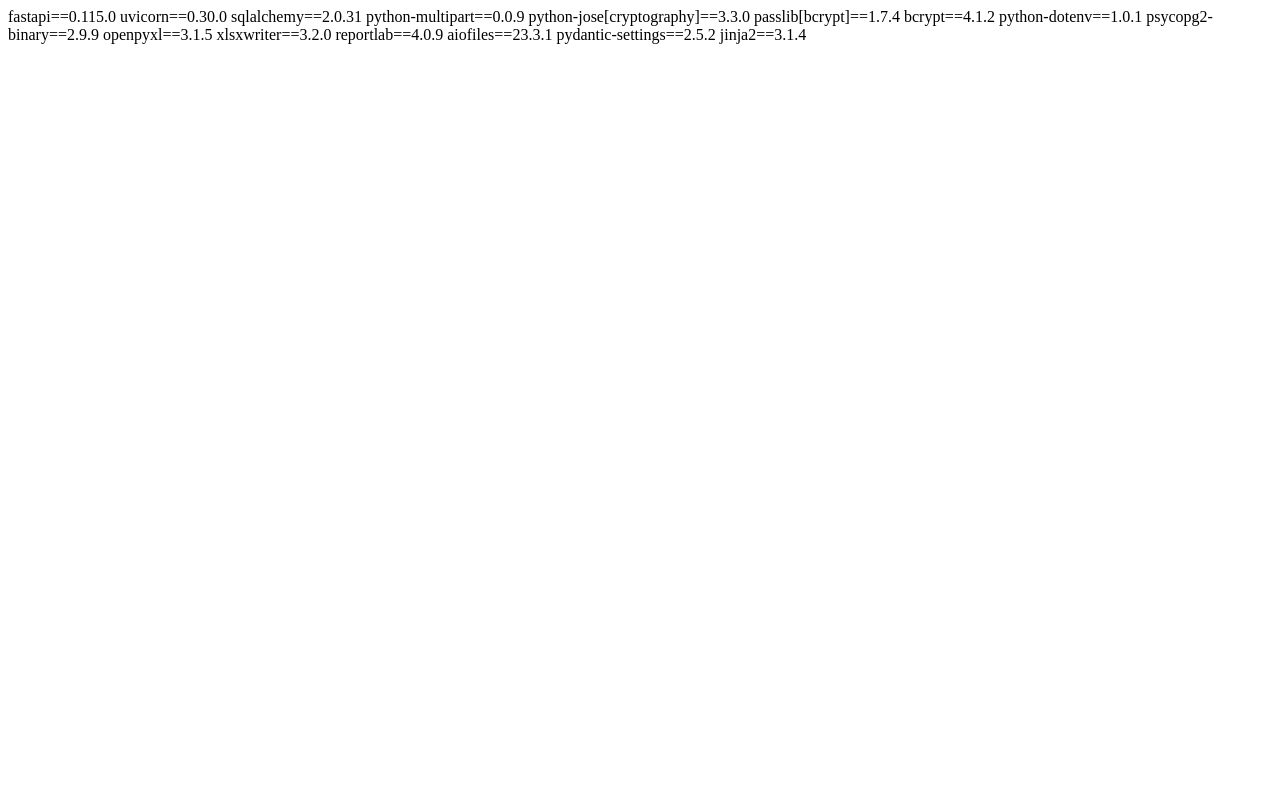
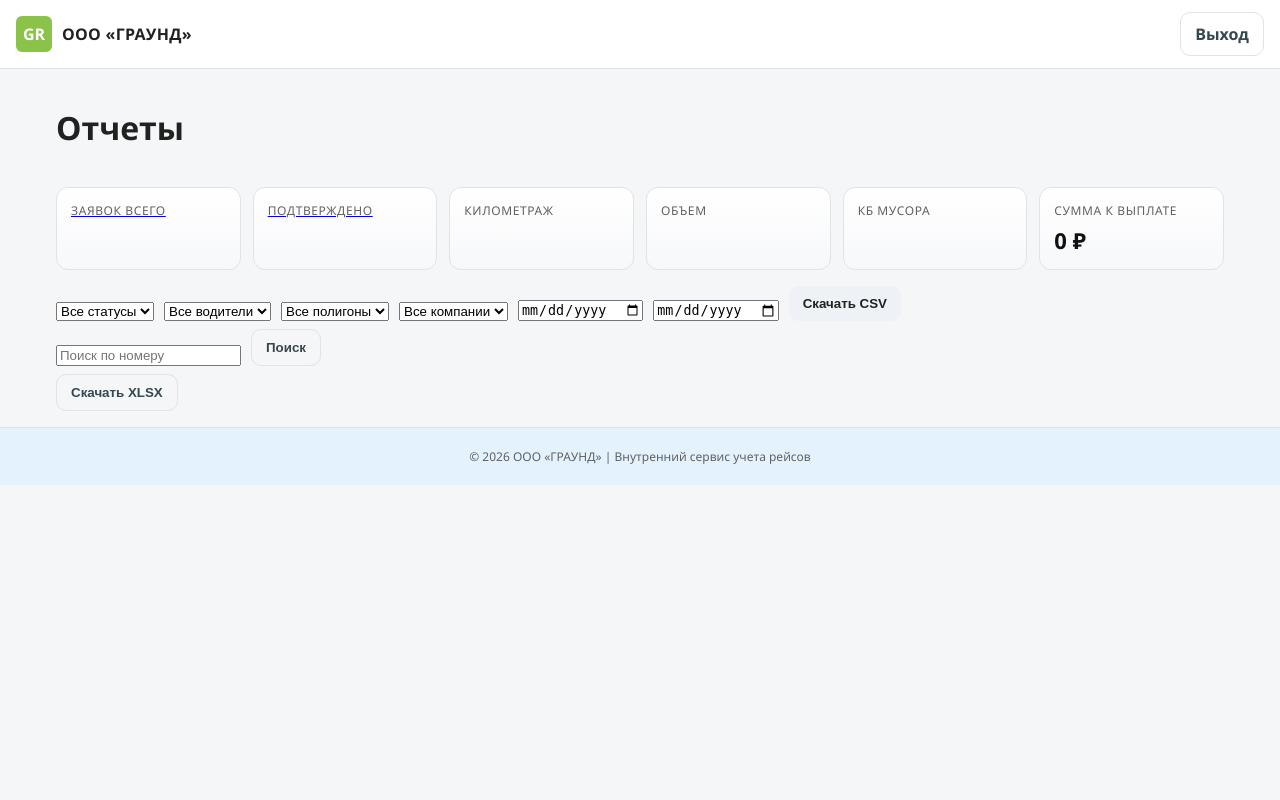
Before and after one commit to integratormart-wq/ground-reis, a Python web app: template templates/reports.html in a window 1280 px wide. Run offline with Jinja, Linux system fonts and the light colour scheme; the template is opened without the code that fills it, so the values that code supplies are empty; some libraries are stand-ins or nearby versions.

Commit message:
Update reports.html

```diff
--- a/templates/reports.html
+++ b/templates/reports.html
@@ -1,15 +1,36 @@
-fastapi==0.115.0
-uvicorn==0.30.0
-sqlalchemy==2.0.31
-python-multipart==0.0.9
-python-jose[cryptography]==3.3.0
-passlib[bcrypt]==1.7.4
-bcrypt==4.1.2
-python-dotenv==1.0.1
-psycopg2-binary==2.9.9
-openpyxl==3.1.5
-xlsxwriter==3.2.0
-reportlab==4.0.9
-aiofiles==23.3.1
-pydantic-settings==2.5.2
-jinja2==3.1.4
+{% extends "base.html" %}
+{% block content %}
+<div class="page-header"><h1>Отчеты</h1></div>
+<div class="cards">
+  <a href="/requests?status=new" class="card"><div class="card-title">Заявок всего</div><div class="card-value">{{ summary.requests }}</div></a>
+  <a href="/requests?status=confirmed" class="card"><div class="card-title">Подтверждено</div><div class="card-value">{{ summary.finished }}</div></a>
+  <div class="card"><div class="card-title">Километраж</div><div class="card-value">{{ summary.km }}</div></div>
+  <div class="card"><div class="card-title">Объем</div><div class="card-value">{{ summary.volume }}</div></div>
+  <div class="card"><div class="card-title">КБ мусора</div><div class="card-value">{{ summary.bins }}</div></div>
+  <div class="card"><div class="card-title">Сумма к выплате</div><div class="card-value">{{ "%.0f"|format(summary.sum) }} ₽</div></div>
+</div>
+
+  <form method="get" action="/export/report.csv" style="display:flex;flex-wrap:wrap;gap:10px;align-items:end">
+    <select name="status_f"><option value="">Все статусы</option>{% for s in statuses %}<option value="{{ s.value }}">{{ s.value }}</option>{% endfor %}</select>
+    <select name="driver_id"><option value="">Все водители</option>{% for d in drivers %}<option value="{{ d.id }}">{{ d.full_name }}</option>{% endfor %}</select>
+    <select name="polygon_id"><option value="">Все полигоны</option>{% for p in polygons %}<option value="{{ p.id }}">{{ p.name }}</option>{% endfor %}</select>
+    <select name="customer_id"><option value="">Все компании</option>{% for c in customers %}<option value="{{ c.id }}">{{ c.name }}</option>{% endfor %}</select>
+    <input type="date" name="date_from" value="{{ request.query_params.date_from or '' }}" />
+    <input type="date" name="date_to" value="{{ request.query_params.date_to or '' }}" />
+    <button class="btn" type="submit">Скачать CSV</button>
+  </form>
+  <form method="get" action="/reports" style="display:flex;flex-wrap:wrap;gap:10px;align-items:end;margin-top:8px">
+    <input name="q" value="{{ request.query_params.q or '' }}" placeholder="Поиск по номеру" />
+    <button class="btn btn-ghost" type="submit">Поиск</button>
+  </form>
+  <form method="get" action="/export/report.xlsx" style="display:flex;flex-wrap:wrap;gap:10px;align-items:end;margin-top:8px">
+    <input type="hidden" name="status_f" value="{{ request.query_params.status_f or '' }}" />
+    <input type="hidden" name="driver_id" value="{{ request.query_params.driver_id or '' }}" />
+    <input type="hidden" name="polygon_id" value="{{ request.query_params.polygon_id or '' }}" />
+    <input type="hidden" name="customer_id" value="{{ request.query_params.customer_id or '' }}" />
+    <input type="hidden" name="date_from" value="{{ request.query_params.date_from or '' }}" />
+    <input type="hidden" name="date_to" value="{{ request.query_params.date_to or '' }}" />
+    <button class="btn btn-ghost" type="submit">Скачать XLSX</button>
+  </form>
+</div>
+{% endblock %}
```
